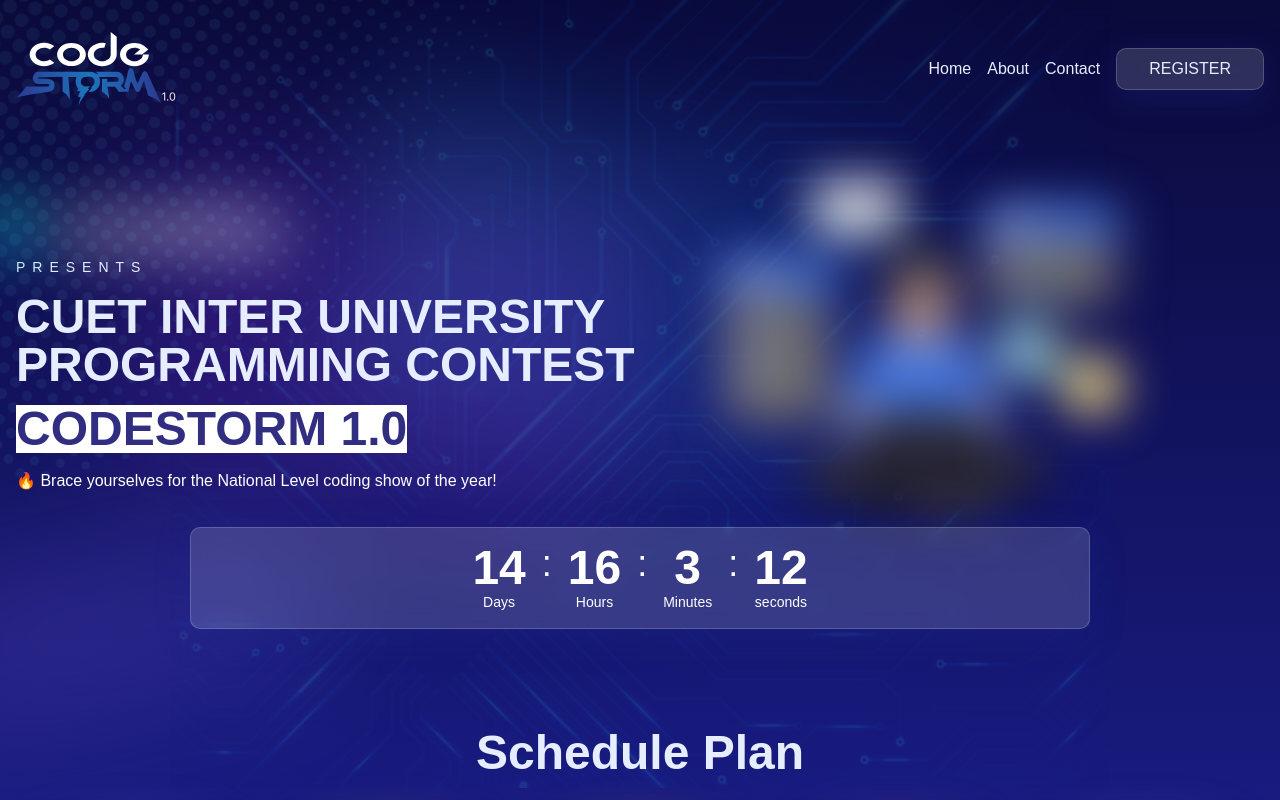
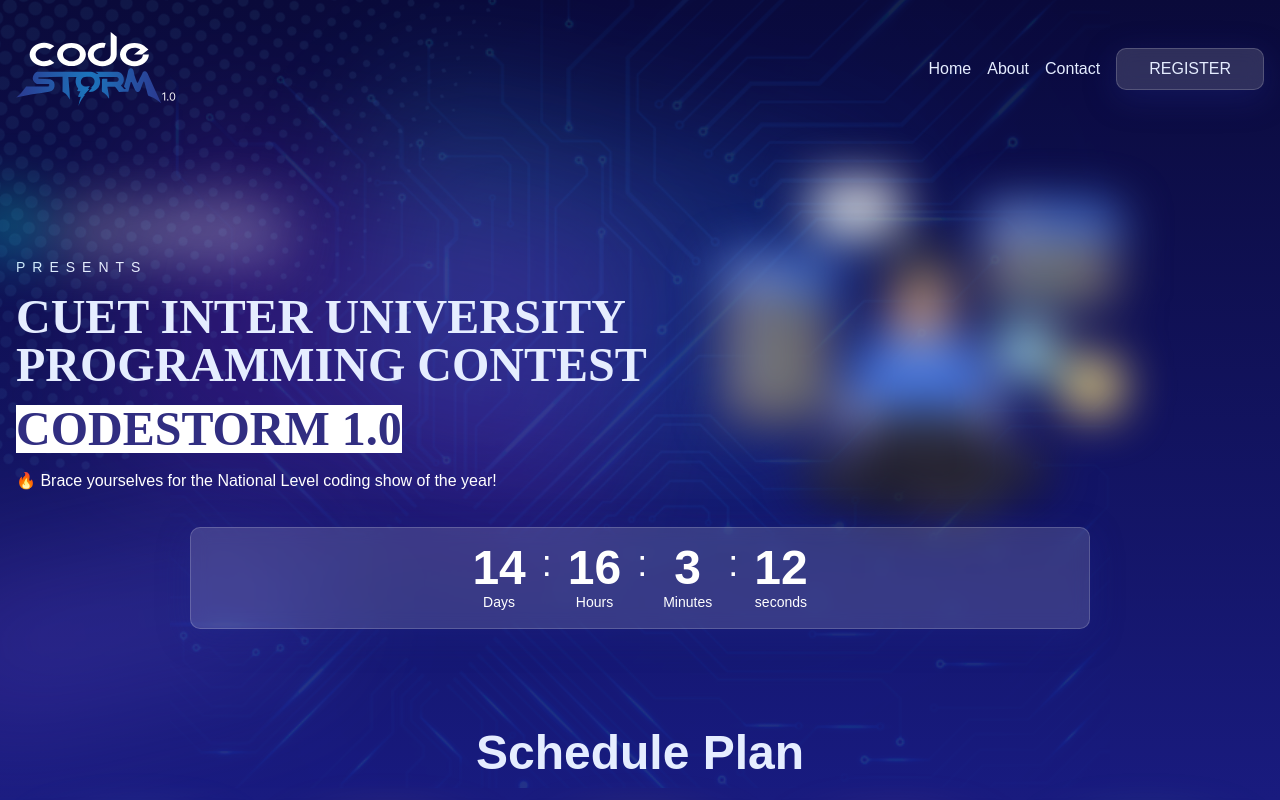
Before and after one commit to cuet-dev-corpse/iupc, a Next.js app: page / in a window 1280 px wide. Shown: the top 800 px of the page. Built offline with nearby package versions, Linux system fonts and the light colour scheme.

Commit message:
site title and desc change

```diff
--- a/src/components/Banner.jsx
+++ b/src/components/Banner.jsx
@@ -12,7 +12,7 @@
                         <BlurImage className='md:max-w-[240px] max-w-[120px] w-full -mb-2' src="/kinetic.svg" alt="Kinetic" />
                         <span className='line'>presents</span>
                     </div>
-                    <div style={{ fontFamily: '"__Chakra_Petch_fc4616" monospace' }} className="lg:text-5xl md:text-4xl sm:text-3xl text-[25px] font-bold uppercase flex items-start flex-col gap-0 sm:gap-4 text-[#e5edff]">
+                    <div style={{ fontFamily: "__Chakra_Petch_fc4616" }} className="lg:text-5xl md:text-4xl sm:text-3xl text-[25px] font-bold uppercase flex items-start flex-col gap-0 sm:gap-4 text-[#e5edff]">
                         <span>CUET Inter University Programming Contest</span>
                         <span className="bg-white text-indigo-900 font-bold">CodeStorm 1.0</span>
                     </div>
```
